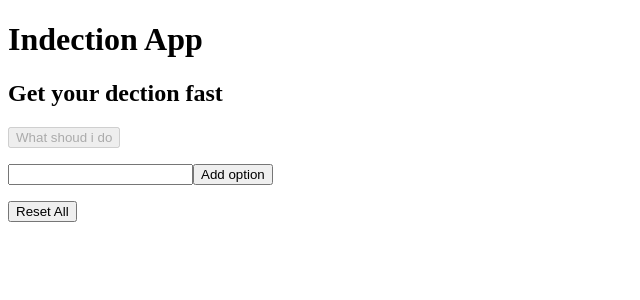
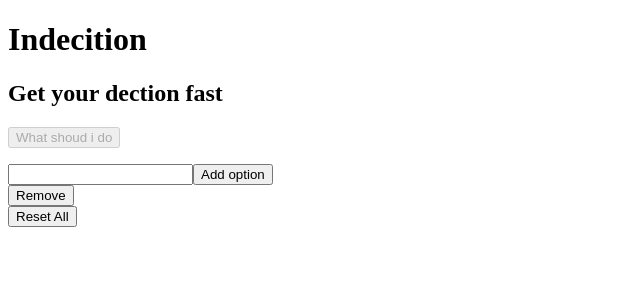
Before and after one commit to nadeeraka/React-playground, a React (Create React App) app: page / in a window 1280 px wide. Shown: the top 300 px of the page, without its empty margins (0-640 px from the left). Built offline with nearby package versions, Linux system fonts and the light colour scheme.

Commit message:
add remove funcionality

```diff
--- a/src/App.js
+++ b/src/App.js
@@ -9,6 +9,7 @@ class App extends Component {
     this.handelReset = this.handelReset.bind(this);
     this.handelOptions = this.handelOptions.bind(this);
     this.handelAddOption = this.handelAddOption.bind(this);
+    this.handelDeleteOption = this.handelDeleteOption.bind(this);
   }
   handelReset() {
     this.setState(() => ({ options: [] }));
@@ -17,6 +18,16 @@ class App extends Component {
     let optionsArray = this.state.options;
     let index = Math.floor(Math.random() * optionsArray.length);
     alert(optionsArray[index]);
+  }
+  handelDeleteOption(value)
+  {
+    this.setState((ps)=>
+  {
+    return{options:ps.options.filter((options)=>
+      {
+        return value !== options;
+      })}
+  })
   }
   handelAddOption(value) {
     if (!value) {
@@ -29,7 +40,7 @@ class App extends Component {
     });
   }
   render() {
-    const title = "Indection App";
+    const title = "Indecition";
     const sub = "Get your dection fast";
 
     return (
@@ -41,13 +52,15 @@ class App extends Component {
         />
         <AddOption handelAddOption={this.handelAddOption} />
         <Options opArray={this.state.options}
-        handelReset={this.handelReset} />
+        handelReset={this.handelReset}
+        handelDeleteOption={this.handelDeleteOption}
+        />
       </div>
     );
   }
 }
 
-const Header = props => {
+const Header = (props)=> {
   return (
     <div>
       <h1>{props.title}</h1>
@@ -55,6 +68,7 @@ const Header = props => {
     </div>
   );
 };
+// Header.defultProps = { title: 'Indecition' };
 const Action = props => {
   return (
     <div>
@@ -103,7 +117,9 @@ const Options =(props)=>
     return (
       <div>
         {props.opArray.map(elamants => (
-          <SingleOption key={elamants} textValue={elamants} />
+          <SingleOption key={elamants} textValue={elamants}
+         handelDeleteOption={props.handelDeleteOption}
+          />
         ))}
         <button onClick={props.handelReset}>Reset All</button>
       </div>
@@ -114,9 +130,16 @@ const Options =(props)=>
 const SingleOption = props => {
   return (
     <div>
-      <ul>{props.textValue}</ul>
+
+        {props.textValue} <button onClick={(e)=>
+        {
+          props.handelDeleteOption(props.textValue);
+        }}>
+        Remove</button>
+
     </div>
   );
 };
 
+
 export default App;
```
